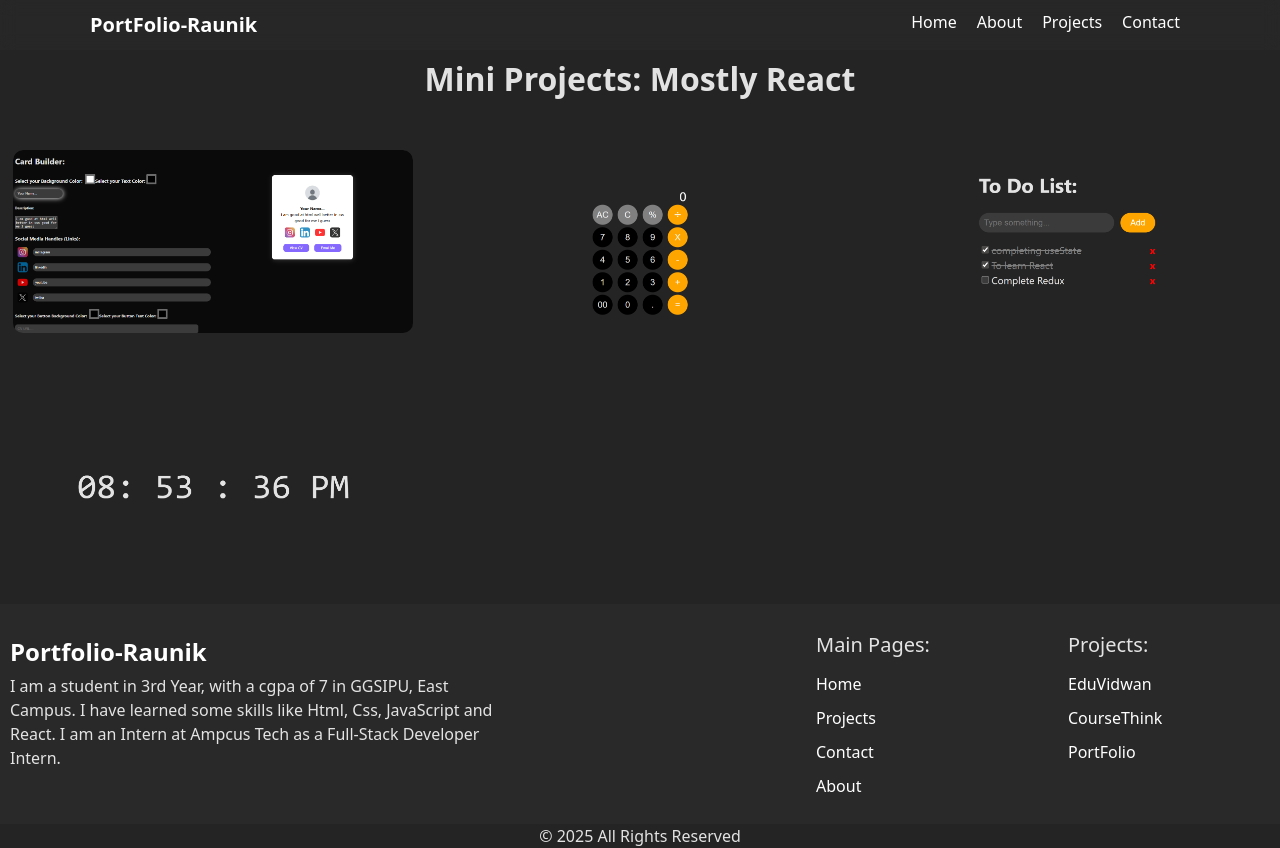
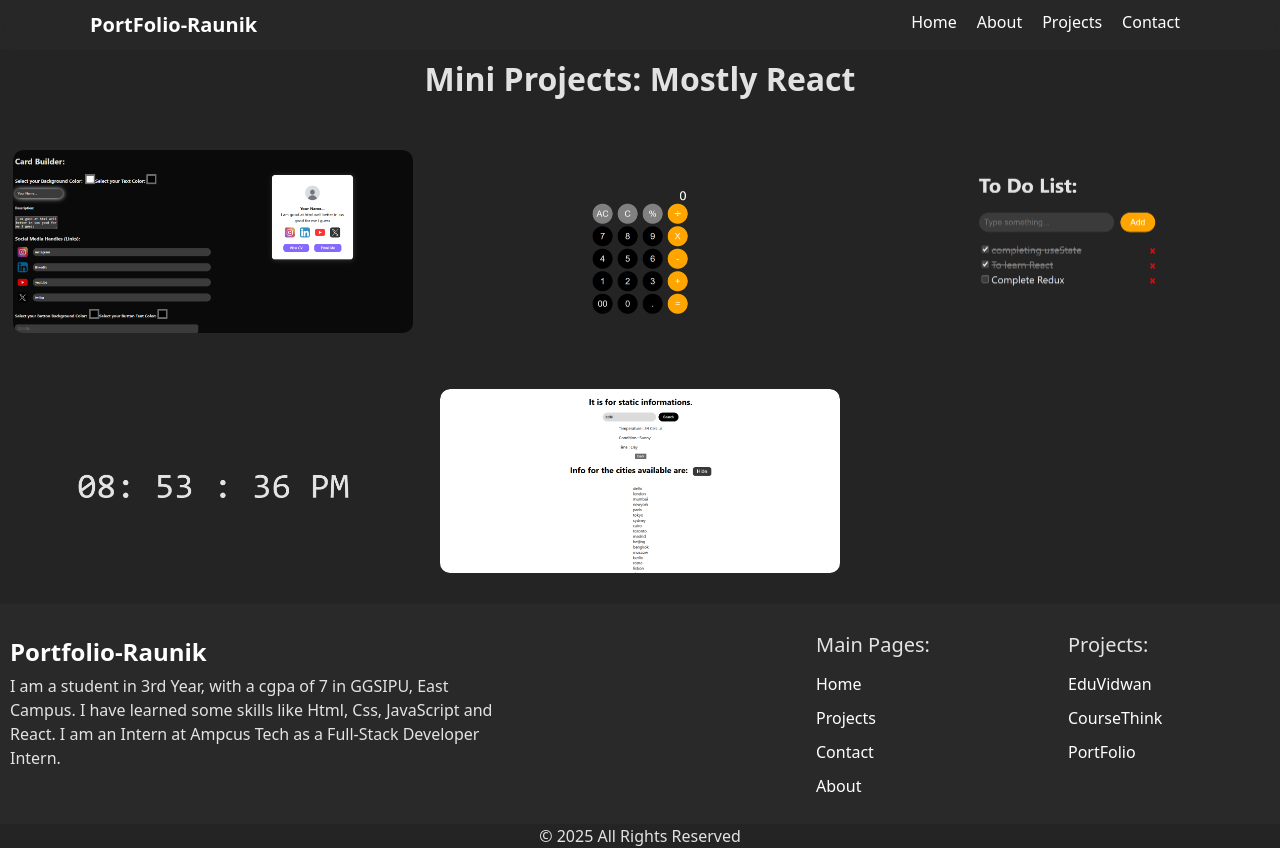
Before and after one commit to raunikdev/miniprojects, a React (Vite) app: page / in a window 1280 px wide. Built offline with nearby package versions, Linux system fonts and the light colour scheme.

Commit message:
added a new proj5

```diff
--- a/src/App.jsx
+++ b/src/App.jsx
@@ -6,6 +6,8 @@ import Proj1 from './components/images/proj1.png';
 import Proj2 from './components/images/proj2.png';
 import Proj3 from './components/images/proj3.png';
 import Proj4 from './components/images/proj4.png';
+import Proj5 from './components/images/proj5.png';
+
 
 import './App.css'
 
@@ -39,11 +41,11 @@ function App() {
           link="https://clock-one-sepia.vercel.app/"
           heading="Clock"
           description="Nothing much just tells time"/>
-        {/* <Projects
-          image={Proj1}
-          link=""
-          heading="Still Working"
-          description="In Progress..."/> */}
+        <Projects
+          image={Proj5}
+          link="https://staticweatherapp.vercel.app/"
+          heading="Static Weather App"
+          description="Tells you weather from it's static database"/>
         {/* <Projects
           image={Proj1}
           link=""
```
